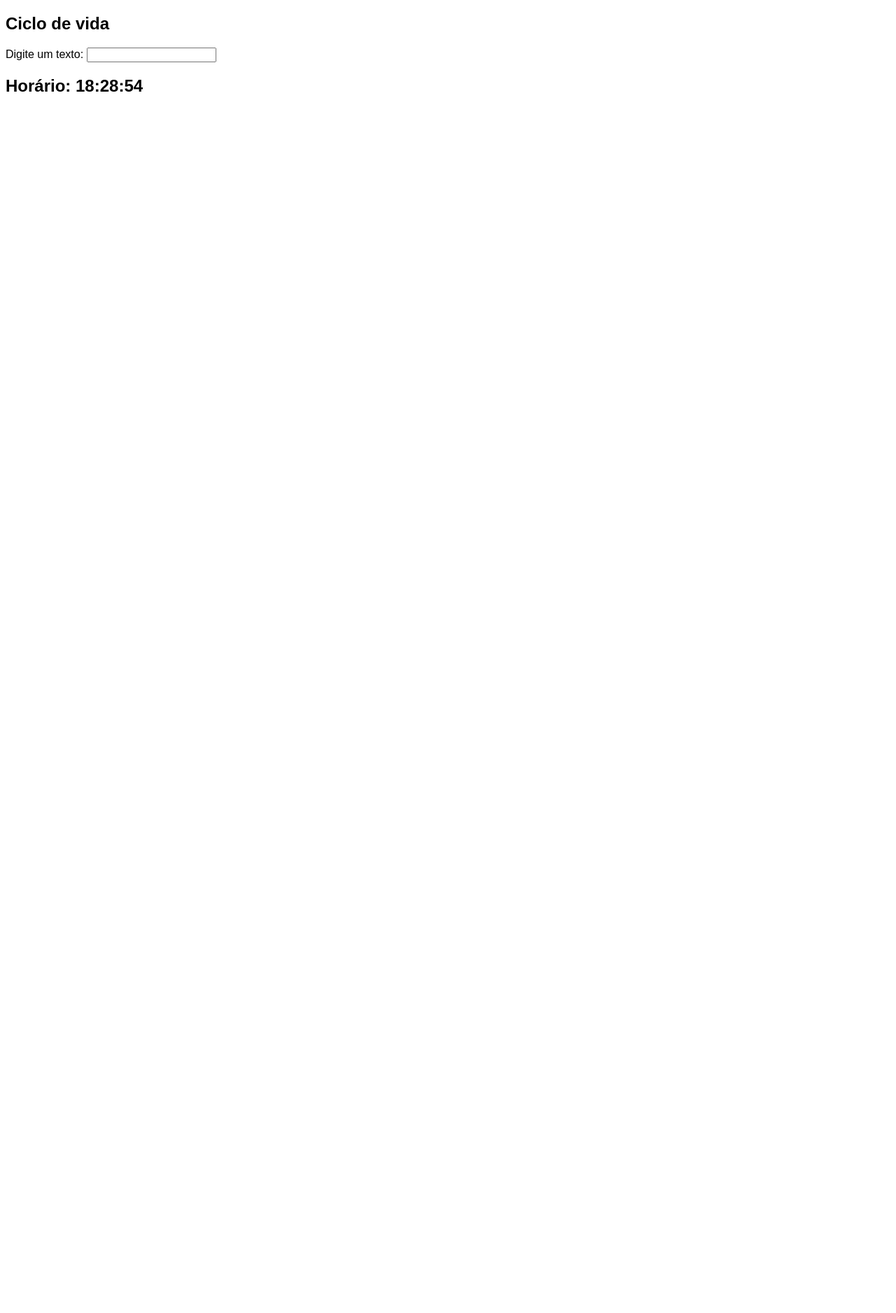
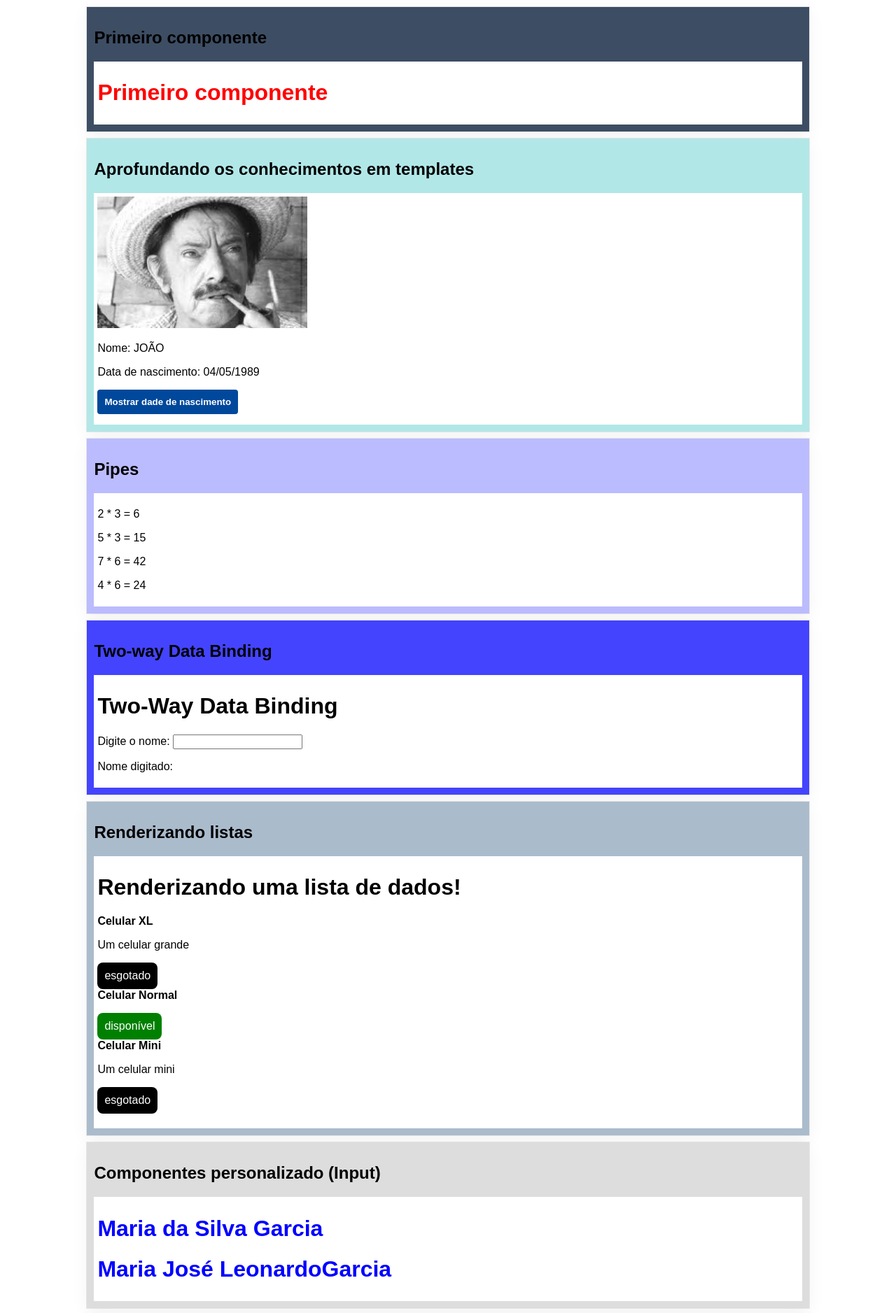
Before and after one commit to leonardongarcia/angular, an Angular app: page / in a window 1280 px wide. Shown: the top 1877 px of the page at 70% size. Before the commit the page ends 800 px from the top, so only its background shows below. Built offline with nearby package versions, Linux system fonts and the light colour scheme.

Commit message:
Containers

```diff
--- a/src/app/app.component.html
+++ b/src/app/app.component.html
@@ -1,15 +1,31 @@
-<!-- <app-primeiro-componente></app-primeiro-componente>
-<app-segundo-componente></app-segundo-componente>
-<app-pipe-customizado></app-pipe-customizado>
-<app-two-way-data-binding></app-two-way-data-binding>
-<app-renderizando-listas></app-renderizando-listas> -->
+<app-card titulo="Primeiro componente" cor="#3D4D63">
+    <app-primeiro-componente></app-primeiro-componente>
+</app-card>
+<app-card titulo="Aprofundando os conhecimentos em templates" cor="#B2E7E8">
+    <app-segundo-componente></app-segundo-componente>
+</app-card >
+<app-card titulo="Pipes" cor="#bbf">
+    <app-pipe-customizado></app-pipe-customizado>
+</app-card>
+<app-card titulo="Two-way Data Binding" cor="#00fb">
+    <app-two-way-data-binding></app-two-way-data-binding>
+</app-card>
+<app-card titulo="Renderizando listas" cor="#abc">
+    <app-renderizando-listas></app-renderizando-listas>
+</app-card>
 
-<!-- <app-componente-personalizado nome="Maria" sobreNome=" da Silva Garcia"></app-componente-personalizado>
-<app-componente-personalizado nome="Maria" sobreNome="José LeonardoGarcia"></app-componente-personalizado> -->
+<app-card titulo="Componentes personalizado (Input)" cor="#ddd">
+    <app-componente-personalizado nome="Maria" sobreNome=" da Silva Garcia"></app-componente-personalizado>
+    <app-componente-personalizado nome="Maria" sobreNome="José LeonardoGarcia"></app-componente-personalizado>
+</app-card>
 
-<!-- <app-componente-pai></app-componente-pai> -->
-
-<!-- <app-exemplo-servicos1></app-exemplo-servicos1>
-<app-exemplo-servicos2></app-exemplo-servicos2> -->
-
-<app-ciclo-de-vida-pai></app-ciclo-de-vida-pai>
+<app-card titulo="Compartilhando dados entre componentes" cor="#eee">
+    <app-componente-pai></app-componente-pai>
+</app-card>
+<app-card titulo="Serviços " cor="#eee" >
+    <app-exemplo-servicos1></app-exemplo-servicos1>
+    <app-exemplo-servicos2></app-exemplo-servicos2>
+</app-card>
+<app-card titulo="Ciclo de vida">
+    <app-ciclo-de-vida-pai></app-ciclo-de-vida-pai>
+</app-card>
--- a/src/app/app.module.ts
+++ b/src/app/app.module.ts
@@ -34,7 +34,8 @@
     ExemploServicos1Component,
     ExemploServicos2Component,
     CicloDeVidaComponent,
-    CicloDeVidaPaiComponent
+    CicloDeVidaPaiComponent,
+    CardComponent
   ],
   imports: [
     BrowserModule,
--- /dev/null
+++ b/src/app/card/card.component.css
@@ -0,0 +1,25 @@
+.container {
+    padding: 10px;
+    margin: 20ox 0;
+    width: 80%;
+    margin: 10px auto;
+    display: flex;
+    flex-direction: column;
+    box-shadow: rgba(0, 0, 0, 0.05) 0px 6px 24px 0px, rgba(0, 0, 0, 0.08) 0px 0px 0px 1px;
+}
+
+.content {
+    background-color: white;
+    padding: 5px;
+}
+
+/*
+#3D4D63
+#B2E7E8
+#BFB9AA
+#F2D096
+#ED8975
+#FFE3DC
+#A2AD91
+#3A2D32
+*/
--- /dev/null
+++ b/src/app/card/card.component.html
@@ -0,0 +1,6 @@
+<div class="container" [ngStyle]="{'background-color' : cor}">
+    <h2>{{ titulo }}</h2>
+    <div class="content">
+        <ng-content></ng-content>
+    </div>
+</div>
--- a/src/app/segundo-componente/segundo-componente.component.html
+++ b/src/app/segundo-componente/segundo-componente.component.html
@@ -1,4 +1,4 @@
-<h2>Aprofundando os conhecimentos em templates</h2>
+
 <img [src]="urlImagem" alt="caipira" width="300px">
 <p>Nome: {{ nome | uppercase}}</p>
 <p>Data de nascimento: {{ dataNascimento | date: "dd/MM/yyyy" }}</p>
```
Also changed, not shown: src/app/card/card.component.ts (added, +11 -0 lines), 1 other file (tests, documents, lock files or other folders).
